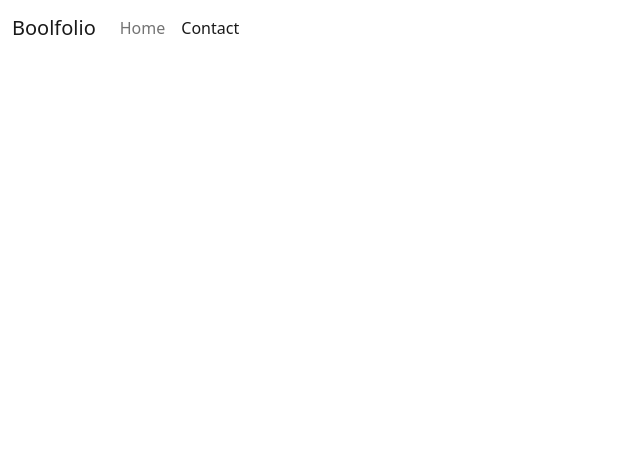
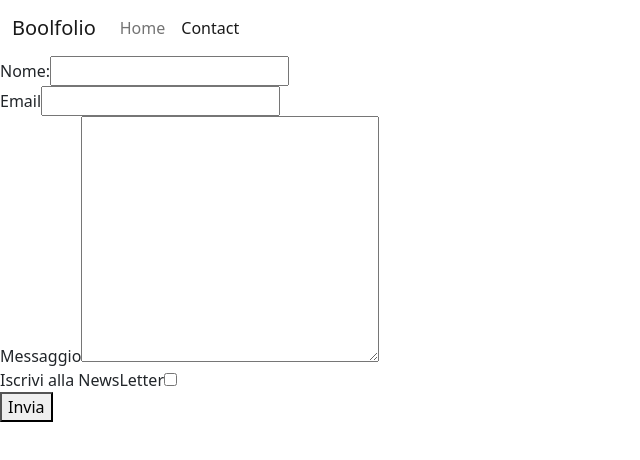
Before and after one commit to PinoMacri/vite-boolfolio, a Vue app: page /contact in a window 1280 px wide. Shown: the top 460 px of the page, without its empty margins (0-640 px from the left). Built offline with nearby package versions, Linux system fonts and the light colour scheme.

Commit message:
Form finito e validato

```diff
--- a/src/pages/ContactPage.vue
+++ b/src/pages/ContactPage.vue
@@ -1,7 +1,82 @@
 <script>
 export default {
-    name: "ContactPage",
+    data() {
+        return {
+            // Nome
+            nome: '',
+            inserimentoNome: false,
+            lunghezzaNome: false,
+            controlloPresenzaNumeri: false,
+            // Email
+            email: '',
+            controlloChiocciola: false,
+            // Messaggio
+            messaggio: '',
+            controlloMessaggio: false,
+            // NewsLetter
+            newsletter: false,
+
+        }
+    },
+    methods: {
+        invioForm(evento) {
+            // SE il nome non viene compilato
+            if (!this.nome) {
+                evento.preventDefault();
+                this.inserimentoNome = true;
+            } else { this.inserimentoNome = false };
+            // SE il nome ha meno di 2 caratteri o più di 15
+            if (this.nome.length < 2 || this.nome.length >= 15) {
+                evento.preventDefault();
+                this.lunghezzaNome = true;
+            } else { this.lunghezzaNome = false };
+            // SE il nome contiene numeri al suo interno
+            if (this.nome.includes("1") || this.nome.includes("2") || this.nome.includes("3") || this.nome.includes("4") || this.nome.includes("5") || this.nome.includes("6") || this.nome.includes("7") || this.nome.includes("8") || this.nome.includes("9") || this.nome.includes("0")) {
+                evento.preventDefault();
+                this.controlloPresenzaNumeri = true;
+            } else { this.controlloPresenzaNumeri = false };
+            // SE l'email non contiene la chiocciola - E - non contiene 2 chiocciole
+            if (!this.email.includes("@") || this.email.includes("@@")) {
+                evento.preventDefault();
+                this.controlloChiocciola = true;
+            } else { this.controlloChiocciola = false };
+            // SE il messaggio non contiene almeno 15 caratteri
+            if (this.messaggio.length < 15) {
+                evento.preventDefault();
+                this.controlloMessaggio = true;
+            } else { this.controlloMessaggio = false };
+        }
+    }
 }
 </script>
 
-<template></template>
+<template>
+    <form v-on:submit="invioForm">
+        <!-- Nome -->
+        <div>
+            <label for="nome">Nome:</label>
+            <input type="text" id="nome" name="nome" v-model="nome">
+            <p v-if="inserimentoNome">Devi inserire il nome</p>
+            <p v-if="lunghezzaNome">Il nome deve contenere minimo 2 e massimo 15 caratteri</p>
+            <p v-if="controlloPresenzaNumeri">Il nome non può contenere numeri</p>
+        </div>
+        <!-- Email -->
+        <div>
+            <label for="email">Email</label>
+            <input type="text" id="email" name="email" v-model="email">
+            <p v-if="controlloChiocciola">La mail deve contenere una chiocciola</p>
+        </div>
+        <!-- Messaggio -->
+        <div>
+            <label for="messaggio">Messaggio</label>
+            <textarea name="messaggio" id="messaggio" cols="30" rows="10" v-model="messaggio"></textarea>
+            <p v-if="controlloMessaggio">Il messaggio deve contenere almeno 15 caratteri</p>
+        </div>
+        <!-- Checkbox -->
+        <div>
+            <label for="newsletter">Iscrivi alla NewsLetter</label>
+            <input type="checkbox" v-model="newsletter" id="newsletter" name="newsletter">
+        </div>
+        <button type="submit">Invia</button>
+    </form>
+</template>
```
